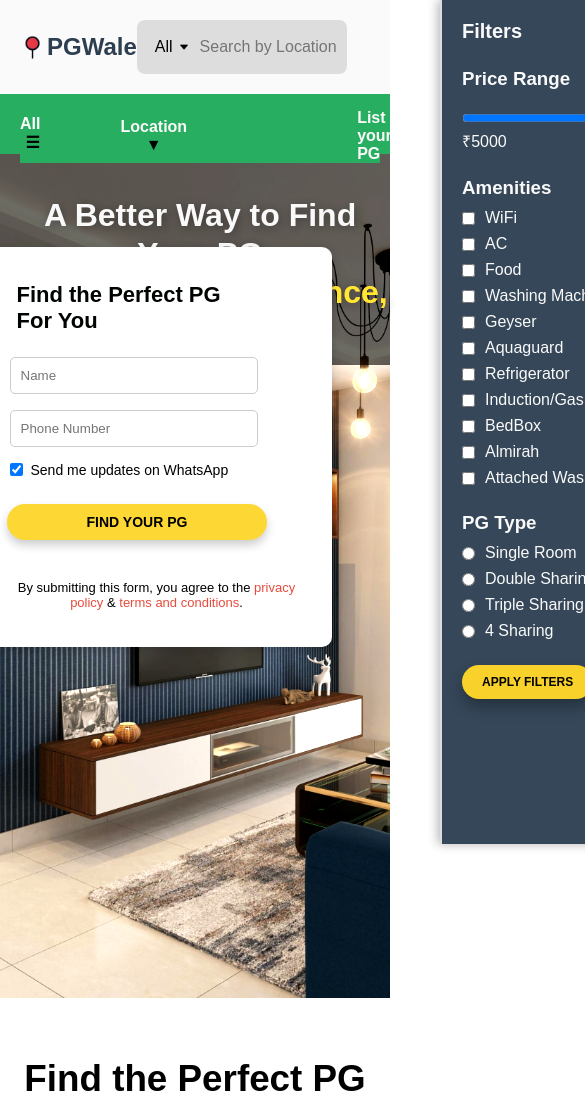
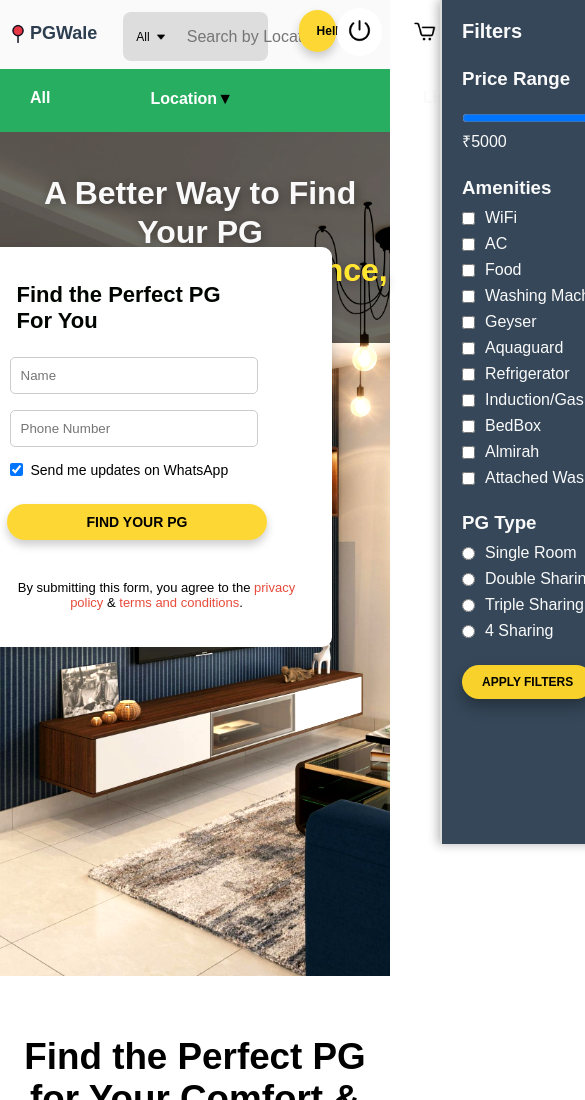
Before and after one commit to KapoorNandini/pg-finder, a plain HTML site: page index.html in a window 390 px wide. Shown: the top 1100 px of the page, 585 px wide, since content can reach past the window. Drawn offline with Linux system fonts and the light colour scheme; files whose address does not match are found by name.

Commit message:
fixed navbar

```diff
--- a/scripts/script.js
+++ b/scripts/script.js
@@ -1,6 +1,7 @@
 window.addEventListener("scroll", function () {
     document.querySelector(".navbar").style.position = "sticky";
 });
+
 
 
 document.addEventListener("DOMContentLoaded", function () {
--- a/styles/styles.css
+++ b/styles/styles.css
@@ -1,4 +1,4 @@
-*{
+* {
     margin: 0;
     padding: 0;
     box-sizing: border-box;
@@ -6,13 +6,24 @@
     /* background-color: #FAFAFA; */
 }
 
-h1, h2, h3, h4, h5, h6, p, a, li, span, button, input {
+h1,
+h2,
+h3,
+h4,
+h5,
+h6,
+p,
+a,
+li,
+span,
+button,
+input {
     font-family: inherit;
 }
 
 @import url('https://fonts.googleapis.com/css2?family=Poppins:wght@300;400;600;700&display=swap');
 
-a{
+a {
     text-decoration: none;
     color: #000400;
 }
@@ -25,7 +36,8 @@
 body {
     margin: 0;
     padding: 0;
-    overflow-x: hidden; /* Prevents unwanted horizontal scrolling */
+    overflow-x: hidden;
+    /* Prevents unwanted horizontal scrolling */
 }
 
 
@@ -47,8 +59,6 @@
     display: flex;
     align-items: center;
     gap: 2px;
-    /* margin-right: 0px; */
-    margin-left: 0px;
 }
 
 .logo img {
@@ -57,7 +67,8 @@
 }
 
 .logo p {
-    color: #2C3E50; /* Change text color to white for better contrast */
+    color: #2C3E50;
+    /* Change text color to white for better contrast */
     font-size: 1.5rem;
     font-weight: bolder;
     margin: 0;
@@ -67,38 +78,36 @@
 /* Make search container align properly */
 .search-container {
     display: flex;
-    align-items: center; /* Align items vertically */
+    align-items: center;
+    /* Align items vertically */
     background: #ddd;
     padding: 8px;
     border-radius: 8px;
-    width: 60%; /* Adjust width */
-    max-width: 700px;
+    /* width: 10%; */
+    max-width: 1000px;
+    margin-left: 25px;
+    flex-grow: 1;
 }
 
 .search-box {
-    flex-grow: 1; /* Allows input to expand */
-    /* width: 100%; */
-    /* padding: 10px 15px; */
+    flex-grow: 1;
     font-size: 16px;
     border: none;
     outline: none;
     background: none;
+    margin-right: 600px;
 }
 
 .search-btn{
-    /* width: 50px; */
-    background: none;
+    background:none;
     border: none;
-    cursor: pointer;
 }
 
 .search-img{
-    height: 25px;
-    width: 25px;
-    margin-left: 410px;
+    height: 22px;
+    width: 22px;
+    /* margin-left: 600px; */
 }
-
-
 
 
 .dropdown-menu {
@@ -114,16 +123,12 @@
     display: block;
 }
 
-
-
-
 /* Fix cart alignment */
 .cart-container {
     display: flex;
     align-items: center;
     gap: 5px;
 }
-
 
 /* Dropdown container */
 .custom-dropdown {
@@ -174,7 +179,8 @@
 }
 
 .dropdown-menu.show {
-    display: block; /* Show when dropdown is active */
+    display: block;
+    /* Show when dropdown is active */
 }
 
 /* Show dropdown menu when active */
@@ -203,43 +209,41 @@
     display: flex;
     align-items: center;
     justify-content: space-between;
-    gap: 50px;
+    gap: 40px;
     background-color: #FDD835;
     padding: 10px 20px;
     border-radius: 20px;
     font-size: 15px;
+    margin-left: 60px;
     cursor: pointer;
-    margin-left: 320px;
     text-wrap: nowrap;
     font-weight: bold;
-    /* width: max-content; */
     box-shadow: 0px 5px 10px rgba(0, 0, 0, 0.2);
     filter: contrast(1) brightness(1);
 }
 
-.account-cart:hover{
+.account-cart:hover {
     background-color: #ffce51;
 }
 
-.account-cart img{
+.account-cart img {
     width: 24.46px;
     height: 24.46px;
     background: transparent;
 }
 
-#cart-txt{
+#cart-txt {
     font-size: x-small;
     font-weight: bolder;
 }
 
-.account-cart span{
+.account-cart span {
     background: transparent;
 }
 
-#logout-btn{
+#logout-btn {
     text-decoration: none;
     padding: 10px 10px;
-    /* background-color: #44576a; */
     color: white;
     font-weight: bold;
     border-radius: 30px;
@@ -248,12 +252,12 @@
     border: none;
 }
 
-#logout-btn img{
+#logout-btn img {
     height: 25px;
     width: 25px;
 }
 
-.hamburger{
+.hamburger {
     position: relative;
     height: 14px;
     width: 14px;
@@ -265,7 +269,7 @@
 
 .sub-header {
     position: sticky;
-    top:0;
+    top: 0;
     width: 100%;
     z-index: 999;
     background-color: #27AE60;
@@ -276,9 +280,12 @@
 
 .subhdr {
     display: flex;
-    align-items: center;  /* Align items vertically */
-    justify-content: flex-start; /* Push everything to the left */
-    background-color: #27AE60; /* Green background (adjust if needed) */
+    align-items: center;
+    /* Align items vertically */
+    justify-content: flex-start;
+    /* Push everything to the left */
+    background-color: #27AE60;
+    /* Green background (adjust if needed) */
     /* padding: 10px 20px; Adjust padding */
     margin-left: 10px;
 }
@@ -312,7 +319,7 @@
     text-decoration: underline;
 }
 
-.subhdr span{
+.subhdr span {
     margin-left: 5px;
 }
 
@@ -321,7 +328,7 @@
     position: relative;
 }
 
-.subhdr #all-dropdown-btn{
+.subhdr #all-dropdown-btn {
     text-decoration: none;
     background: none;
     border: none;
@@ -333,7 +340,7 @@
     cursor: pointer;
 }
 
-#location-dropdown-btn .arrow{
+#location-dropdown-btn .arrow {
     margin-left: 0px;
     color: #000400;
 }
@@ -347,7 +354,8 @@
     background-color: #2C3E50;
     box-shadow: 0px 4px 6px rgba(0, 0, 0, 0.2);
     border-radius: 8px;
-    width: 230px; /* Increased width */
+    width: 230px;
+    /* Increased width */
     z-index: 1000;
     padding: 15px;
     color: #fff;
@@ -391,7 +399,8 @@
 
 
 .hero-content {
-    font-family: 'Poppins', sans-serif; /* Clean, modern font */
+    font-family: 'Poppins', sans-serif;
+    /* Clean, modern font */
     text-align: center;
     /* color: white; */
 }
@@ -400,7 +409,7 @@
 .hero-section {
     position: relative;
     width: 100%;
-    height:100vh;
+    height: 100vh;
     background: url('/images/bg1.jpg');
     background-size: cover;
     background-position: center;
@@ -444,7 +453,7 @@
 .pg-form input {
     width: 80%;
     padding: 10px;
-    margin:8px;
+    margin: 8px;
     border: 1px solid #ccc;
     border-radius: 5px;
 }
@@ -460,18 +469,21 @@
     text-wrap: nowrap;
 }
 
-.pg-btn-form{
+.pg-btn-form {
     display: inline-block;
-    background-color: #FDD835; /* Yellow color */
+    background-color: #FDD835;
+    /* Yellow color */
     color: black;
     font-size: 14px;
     font-weight: 600;
     padding: 10px 80px;
-    border-radius: 30px; /* Gives rounded button effect */
+    border-radius: 30px;
+    /* Gives rounded button effect */
     margin-top: 5px;
     margin-left: 5px;
     text-decoration: none;
-    box-shadow: 0px 5px 10px rgba(0, 0, 0, 0.2); /* Adds subtle depth */
+    box-shadow: 0px 5px 10px rgba(0, 0, 0, 0.2);
+    /* Adds subtle depth */
     transition: all 0.3s ease-in-out;
     border: none;
     cursor: pointer;
@@ -494,25 +506,34 @@
     top: 0;
     left: 0;
     width: 100%;
-    height: 25%; /* Adjust height for how much shadow you want */
-    background: rgba(0, 0, 0, 0.6); /* Adjust transparency */
+    height: 25%;
+    /* Adjust height for how much shadow you want */
+    background: rgba(0, 0, 0, 0.6);
+    /* Adjust transparency */
 }
 
 .hero-content {
-    position: absolute;  /* Places text over the image */
-    top: 5%;            /* Moves it down */
-    left: 9%;           /* Moves it right */
+    position: absolute;
+    /* Places text over the image */
+    top: 5%;
+    /* Moves it down */
+    left: 9%;
+    /* Moves it right */
     /* transform: translate(-80%, -80%); */
     text-align: center;
-    color:#D9D9D9;        /* Ensures text is visible on dark images */
+    color: #D9D9D9;
+    /* Ensures text is visible on dark images */
 }
 
 
 .hero-content h1 {
-    font-size: 2rem;   /* Adjust size according to Figma */
-    font-weight: bold; /* Ensures bold text */
+    font-size: 2rem;
+    /* Adjust size according to Figma */
+    font-weight: bold;
+    /* Ensures bold text */
     /* color: #FFFFFF;    White text (adjust if needed) */
-    line-height: 1.2;  /* Proper spacing */
+    line-height: 1.2;
+    /* Proper spacing */
     text-shadow: 2px 2px 10px rgba(0, 0, 0, 0.3);
 }
 
@@ -541,27 +562,30 @@
 }
 
 .hero-section {
-    padding-top: 100px;  /* Pushes content down */
+    padding-top: 100px;
+    /* Pushes content down */
 }
 
-.first{
-    margin-right:25px;
+.first {
+    margin-right: 25px;
 }
 
 
-.sec{
+.sec {
     color: #FFCC33;
 }
 
 
 .pg-section {
     text-align: center;
-    padding: 60px 20px; /* Adjust padding to match spacing */
+    padding: 60px 20px;
+    /* Adjust padding to match spacing */
     font-family: 'Poppins', sans-serif;
 }
 
 .pg-section h1 {
-    font-size: 2.3rem;  /* Large bold heading */
+    font-size: 2.3rem;
+    /* Large bold heading */
     font-weight: 700;
     color: #000;
     margin-bottom: 15px;
@@ -570,36 +594,45 @@
 .pg-section p {
     font-size: 1.2rem;
     font-weight: 400;
-    color: #333; /* Slightly softer black for better readability */
+    color: #333;
+    /* Slightly softer black for better readability */
     max-width: 800px;
-    margin: 0 auto; /* Centers text */
-    line-height: 1.6; /* Improves readability */
+    margin: 0 auto;
+    /* Centers text */
+    line-height: 1.6;
+    /* Improves readability */
 }
 
-.pg-btn{
+.pg-btn {
     display: inline-block;
-    background-color: #FDD835; /* Yellow color */
+    background-color: #FDD835;
+    /* Yellow color */
     color: black;
     font-size: 1.2rem;
     font-weight: 600;
     padding: 10px 30px;
-    border-radius: 30px; /* Gives rounded button effect */
+    border-radius: 30px;
+    /* Gives rounded button effect */
     margin-top: 18px;
     text-decoration: none;
-    box-shadow: 0px 5px 10px rgba(0, 0, 0, 0.2); /* Adds subtle depth */
+    box-shadow: 0px 5px 10px rgba(0, 0, 0, 0.2);
+    /* Adds subtle depth */
     transition: all 0.3s ease-in-out;
 }
 
 
 
 .pg-btn:hover {
-    background-color: #FBC02D; /* Slightly darker yellow */
+    background-color: #FBC02D;
+    /* Slightly darker yellow */
     box-shadow: 0px 8px 15px rgba(0, 0, 0, 0.3);
 }
 
 .info-bar {
-    background-color: #27AE60; /* Green background */
-    padding: 50px 250px; /* Spacing */
+    background-color: #27AE60;
+    /* Green background */
+    padding: 50px 250px;
+    /* Spacing */
     /* text-align: center; */
     font-family: 'Poppins', sans-serif;
     color: #fafafa;
@@ -734,7 +767,8 @@
     border: none;
     cursor: pointer;
     padding: 5px;
-    z-index: 10; /* Ensure it's above the images */
+    z-index: 10;
+    /* Ensure it's above the images */
     width: 20px;
     height: 20px;
 }
@@ -753,7 +787,8 @@
 
 /* Adjust the button image size */
 .image-slider button img {
-    width: 60px;  /* Adjust size as needed */
+    width: 60px;
+    /* Adjust size as needed */
     height: 60px;
     opacity: 0.8;
     transition: opacity 0.3s ease-in-out;
@@ -768,7 +803,8 @@
 .how-it-works {
     text-align: center;
     padding: 50px 20px;
-    background-color: #fafafa; /* White background */
+    background-color: #fafafa;
+    /* White background */
 }
 
 .how-it-works h2 {
@@ -789,7 +825,8 @@
 .step {
     width: 150px;
     height: 150px;
-    background-color: #24ae5f; /* Green color */
+    background-color: #24ae5f;
+    /* Green color */
     color: #fff;
     font-size: 16px;
     font-weight: bold;
@@ -802,7 +839,8 @@
 }
 
 .pg-btn {
-    background-color: #f8d22a; /* Yellow button */
+    background-color: #f8d22a;
+    /* Yellow button */
     color: #000;
     font-size: 16px;
     font-weight: bold;
@@ -842,7 +880,8 @@
     display: flex;
     align-items: center;
     gap: 10px;
-    background-color: #2C3E50; /* Dark blue color */
+    background-color: #2C3E50;
+    /* Dark blue color */
     color: #fafafa;
     font-size: 18px;
     font-weight: bold;
@@ -853,7 +892,8 @@
 }
 
 .connect-btn img {
-    width: 25px; /* Adjust the size of the icons */
+    width: 25px;
+    /* Adjust the size of the icons */
     height: auto;
 }
 
@@ -865,7 +905,8 @@
 
 /* Call to Action Section */
 .cta-section {
-    background-color: #354759; /* Dark Blue */
+    background-color: #354759;
+    /* Dark Blue */
     text-align: center;
     padding: 50px 20px;
     color: #fafafa;
@@ -879,7 +920,8 @@
 }
 
 .cta-section h2 span {
-    color: #f8d22a; /* Yellow highlight */
+    color: #f8d22a;
+    /* Yellow highlight */
 }
 
 .cta-section p {
@@ -889,7 +931,8 @@
 
 .cta-button {
     display: inline-block;
-    background-color: #f8d22a; /* Yellow */
+    background-color: #f8d22a;
+    /* Yellow */
     color: #000400;
     font-size: 16px;
     font-weight: bold;
@@ -901,12 +944,14 @@
 }
 
 .cta-button:hover {
-    background-color: #e0a800; /* Slightly darker yellow */
+    background-color: #e0a800;
+    /* Slightly darker yellow */
 }
 
 /* Footer Section */
 .footer {
-    background-color: #182D42; /* Darker Blue */
+    background-color: #182D42;
+    /* Darker Blue */
     text-align: center;
     padding: 20px;
     color: #fafafa;
@@ -915,7 +960,8 @@
 
 .footer-disclaimer {
     font-size: 12px;
-    opacity: 0.8; /* Slightly faded */
+    opacity: 0.8;
+    /* Slightly faded */
     max-width: 80%;
     margin: 10px auto 0;
     line-height: 1.5;
@@ -934,7 +980,7 @@
     transform: translateY(0);
 }
 
-.filter-button{
+.filter-button {
     margin-left: 70px;
     margin-top: 2px;
 }
@@ -955,7 +1001,7 @@
     display: block !important;
 }
 
-#location-dropdown-btn{
+#location-dropdown-btn {
     font-size: medium;
     font-weight: bolder;
     background: none;
@@ -964,15 +1010,17 @@
     cursor: pointer;
 }
 
-#location-dropdown{
+#location-dropdown {
     margin-left: 220px;
     cursor: pointer;
     /* background: none; */
 }
-.filter-button{
+
+.filter-button {
     display: flex;
     /* margin: 8px; */
 }
+
 .filter-button img {
     width: 20px;
     height: 20px;
@@ -980,7 +1028,7 @@
     margin-left: 5px;
 }
 
-.filter-button span{
+.filter-button span {
     color: #fafafa;
     font-weight: bold;
     cursor: pointer;
@@ -992,13 +1040,15 @@
 .filter-panel {
     position: fixed;
     top: 0;
-    right: -350px; /* Initially hidden */
+    right: -350px;
+    /* Initially hidden */
     width: 300px;
     height: 100vh;
     background: #fff;
     padding: 20px;
     box-shadow: -2px 0 10px rgba(0, 0, 0, 0.3);
-    z-index: 9999; /* Ensure it appears on top */
+    z-index: 9999;
+    /* Ensure it appears on top */
     overflow-y: auto;
     border-left: 2px solid #ddd;
     background-color: #354759;
@@ -1008,11 +1058,11 @@
 }
 
 
-.filter-section{
+.filter-section {
     margin: 25px 0;
 }
 
-.filter-section h3{
+.filter-section h3 {
     margin-bottom: 10px;
 }
 
@@ -1056,9 +1106,10 @@
     margin-right: 10px;
 }
 
-.apply-filters{
+.apply-filters {
     /* margin-top: 3px; */
-    background-color: #f8d22a; /* Yellow button */
+    background-color: #f8d22a;
+    /* Yellow button */
     color: #000;
     font-size: 12px;
     font-weight: bold;
@@ -1071,29 +1122,175 @@
 }
 
 
+@media only screen and (max-width: 1024px) {
 
-/* @media (max-width: 1024px) {
-    .navbar, .sub-header {
+    .navbar {
         flex-direction: row;
-        align-items: center;
+        align-items: flex-start;
+        padding: 8px;
+        width: 100%;
+        max-width: 100%;
+        gap: 1px;
+    }
+
+    .logo {
+        margin-top: 15px;
+        /* width: 5px; */
+        /* margin-left: 10px; */
+    }
+
+    .logo p {
+        font-size: large;
+        font-weight: bolder;
+    }
+
+    .logo img {
+        width: 20px;
+        height: 20px;
     }
 
     .search-container {
-        width: 20%;
-        margin-right: 0;
-        margin-left: 20px;
+        width: 30%;
+        max-width: none;
+        padding: 3px;
+        /* margin-right: 380px; */
+        font-size: 12px;
+        margin-top: 4px;
     }
 
-    .pg-form-container {
-        width: 50%;
-        right: 10%;
-    }
+
+    .search-box {
+        flex: 1;
+        padding: 10px;
+        border: none;
+        outline: none;
+        background: transparent; /* Removes grey background */
+        font-size: 16px;
     }
 
-@media (max-width: 768px) {
+    .search-btn {
+        background: none;
+        border: none;
+        cursor: pointer;
+        padding: 10px;
+    }
+
+    .search-btn img {
+        width: 20px;
+        height: auto;
+    }
+
+    .account-cart {
+        margin-left: 30px;
+        width: 10%;
+        font-size: 12px;
+        padding: 10px 18px;
+        /* gap: 1px; */
+        margin-top: 2px;
+    }
+
+    .account-cart img {
+        width: 22px;
+        height: 22px;
+        /* position: relative; */
+        margin-right: 50px;
+    }
+
+    #logout-btn {
+        filter: contrast(1.1) brightness(1.1);
+    }
+
+    #logout img {
+        height: 5px;
+        width: 5px;
+    }
+
+    .sub-header {
+        height: auto;
+        padding: 10px;
+        width: 100%;
+    }
+
+    .subhdr {
+        flex-direction: row;
+        align-items: flex-start;
+        margin-left: 0;
+        padding: 0 10px;
+        /* gap: 1px; */
+        text-wrap: nowrap;
+        /* margin-top: 5px; */
+        position: relative;
+    }
+
+    .hamburger {
+        display: block;
+        cursor: pointer;
+        position: absolute;
+        bottom: 11px;
+        right: 930px;
+        height: 24px;
+        width: 24px;
+    }
+
+    /* .hamburger div {
+            width: 100%;
+            height: 3px;
+            background: white;
+            margin: 5px 0;
+            transition: all 0.3s ease;
+        } */
+
+    /* Hide menu by default */
+    /* .navbar-links {
+            display: none;
+            flex-direction: column;
+            width: 100%;
+            background: #27AE60;
+            padding: 10px 0;
+        } */
+
+    /* Show menu when active */
+    .navbar-links.active {
+        display: flex;
+    }
+
+    .navbar-links li {
+        display: block;
+        padding: 10px;
+        border-bottom: 1px solid rgba(255, 255, 255, 0.2);
+    }
+
+    /* Dropdown menus */
+    .dropdown-menu {
+        display: none;
+        width: 100%;
+        position: relative;
+    }
+
+    .dropdown-menu.active {
+        display: block;
+    }
+
+    /* Adjust button alignment */
+    #all-dropdown-btn,
+    #location-dropdown-btn {
+        width: 100%;
+        text-align: left;
+        font-size: 16px;
+        padding: 10px;
+        border: none;
+        background: none;
+        color: white;
+    }
+
+
+}
+
+
+/* @media (max-width: 768px) {
     .navbar {
         display: flex;
-        flex-direction: row;
+        flex-direction: row; */
 /* align-items: center; */
 /* padding: 10px;
     }
```
Also changed, not shown: index.html (+5 -7 lines). Lines whose indentation alone changed are shown as unchanged.
